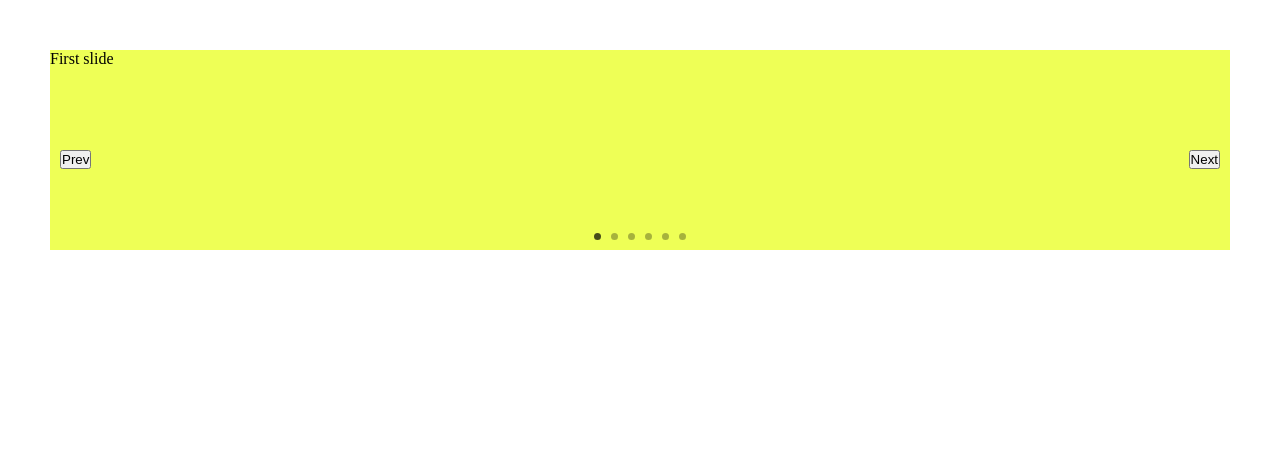
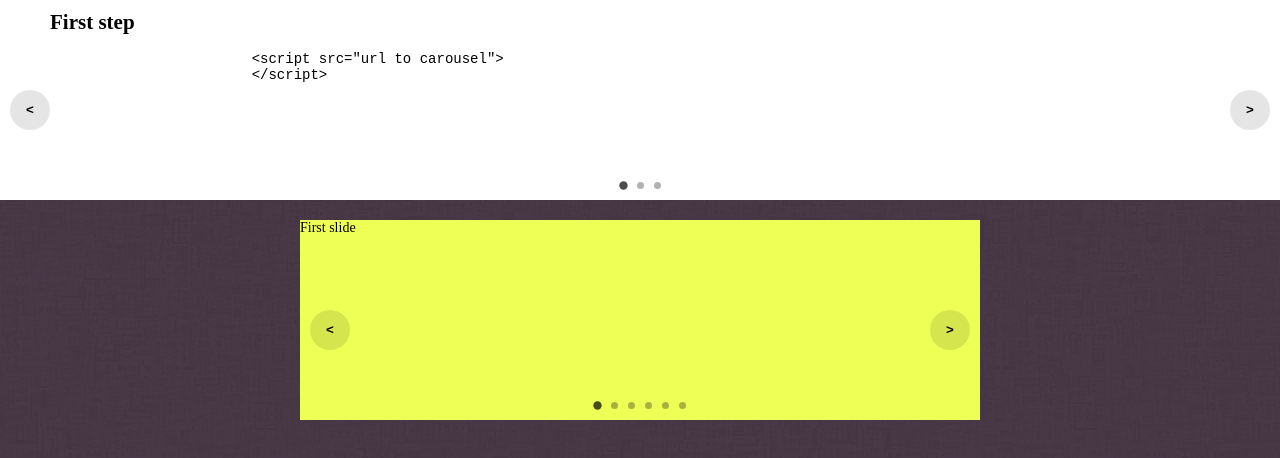
Before and after one commit to martinnov92/Slider, a website: page index.html in a window 1280 px wide. Drawn offline with Linux system fonts and the light colour scheme.

Commit message:
scss + css buttons

```diff
--- a/css/style.scss
+++ b/css/style.scss
@@ -4,27 +4,48 @@
     box-sizing: border-box;
 }
 
-body {
-    padding: 50px;
+html {
+    font-size: 14px;
 }
 
-.sliderr#slider {
+body {
+    width: 100vw;
+    height: 100vh;
+    background-image: url(bg.png);
+}
+
+.main {
+    max-width: 720px;
+    margin: 0 auto;
+    padding: 20px;
+}
+
+.sliderr {
     width: 100%;
     height: 200px;
     margin: 0 auto;
 }
 
+.slider2 {
+    width: 100%;
+    height: 200px;
+
+    .m-slider__slide {
+        padding: 10px 50px;
+    }
+
+    .m-slider__slide,
+    .m-slider__slide > p {
+        background-color: #fff;
+    }
+}
+
 .m-slider__slide {
-
     p {
         width: 100%;
         height: 100%;
         background: #eeff56;
     }
-}
-
-.m-slider__slide:nth-child(2) {
-    background: #c56;
 }
 
 /***** M-SLIDER CSS STYLES *****/
@@ -57,7 +78,19 @@ body {
         position: absolute;
         top: 50%;
         left: 0;
-        margin: 0 10px;
+        width: 40px;
+        height: 40px;
+        display: inline-block;
+        vertical-align: middle;
+        line-height: 1;
+        font-weight: bold;
+        background-color: rgba(0, 0, 0, .1);
+        border: 0;
+        border-radius: 50%;
+        margin: -10px 10px 10px 10px;
+        padding: 10px;
+        outline: none;
+        cursor: pointer;
 
         &.m-slider__button-next {
             left: unset;
@@ -95,11 +128,13 @@ body {
                 border: 0;
                 border-radius: 50px;
                 outline: none;
-                transition: background ease-in-out 300ms;
+                transform: scale(1);
+                transition: background ease-in-out 300ms, transform ease-in-out 300ms;
             }
 
             &.m-slider__dots-active {
                 button {
+                    transform: scale(1.2);
                     background-color: rgba(0, 0, 0, .7);
                 }
             }
--- a/index.html
+++ b/index.html
@@ -8,6 +8,23 @@
 </head>
 <body>
 
+    <div class="slider2">
+        <div class="sliderr" id="header-slider">
+            <div>
+                <h2>First step</h2>
+                <pre>
+                    <code>
+                        <span><span><</span>script src="url to carousel"></span>
+                        <span><span><</span>/script></span>
+                    </code>
+                </pre>
+            </div>
+            <div><p>Second slide</p></div>
+            <div><p>Third slide</p></div>
+        </div>
+    </div>
+
+    <div class="main">
         <div class="sliderr" id="slider">
             <div><p>First slide</p></div>
             <div><p>Second slide</p></div>
@@ -15,6 +32,7 @@
             <div><p>Fourth slide</p></div>
             <div><p>Fifth slide</p></div>
             <div><p>Sixth slide</p></div>
+        </div>
     </div>
 
     <script src="./lib/index.js"></script>
@@ -28,6 +46,11 @@
                 next: '<button type="button">Next</button>',
             }
         });
+
+        var b = new Slider("#header-slider", {
+            defaultButtons: true,
+            dots: true
+        });
     </script>
 </body>
 </html>
--- a/src/index.ts
+++ b/src/index.ts
@@ -258,8 +258,8 @@ class Slider {
         nextButton.onclick = () => this.next();
         prevButton.onclick = () => this.prev();
 
-        nextButton.textContent = 'Next';
-        prevButton.textContent = 'Prev';
+        nextButton.textContent = '>';
+        prevButton.textContent = '<';
 
         nextButton.classList.add('m-slider__button', 'm-slider__button-next');
         prevButton.classList.add('m-slider__button', 'm-slider__button-prev');
```
Also changed, not shown: css/bg.png (added), css/style.css, lib/index.js. Lines whose indentation alone changed are shown as unchanged.
